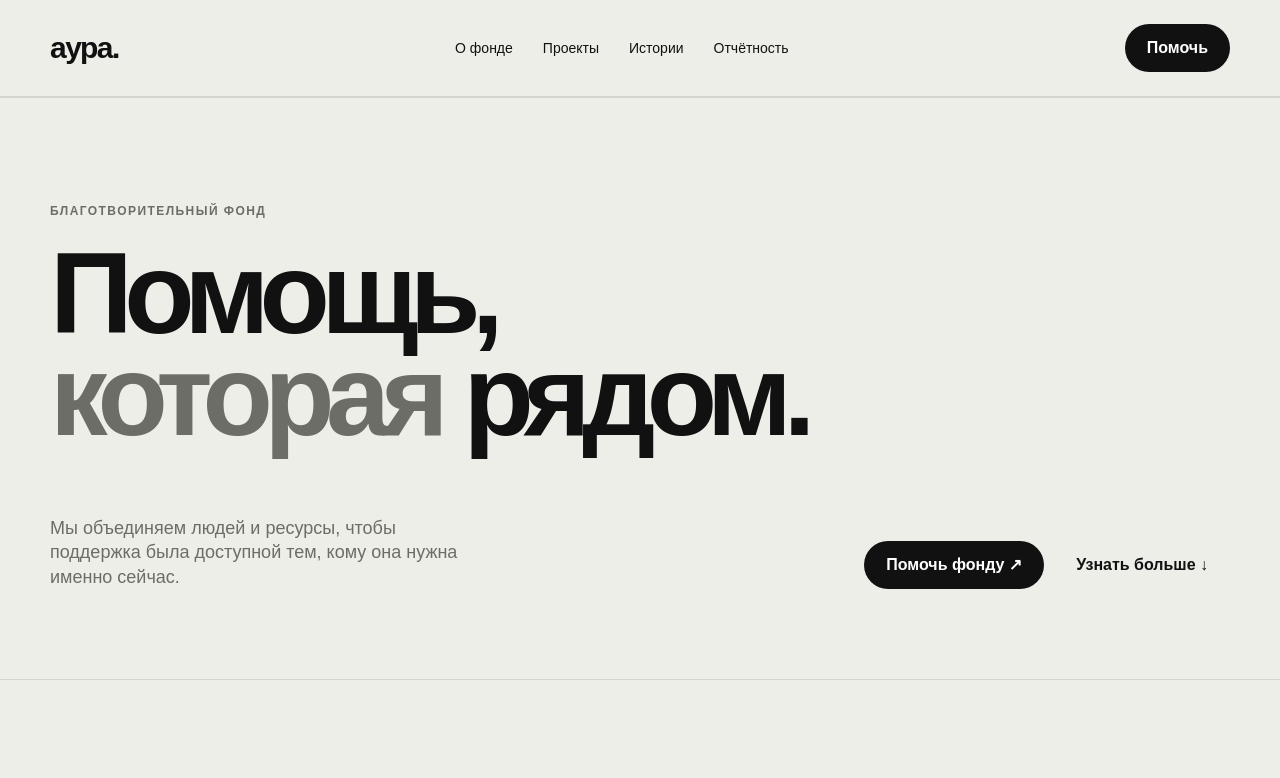
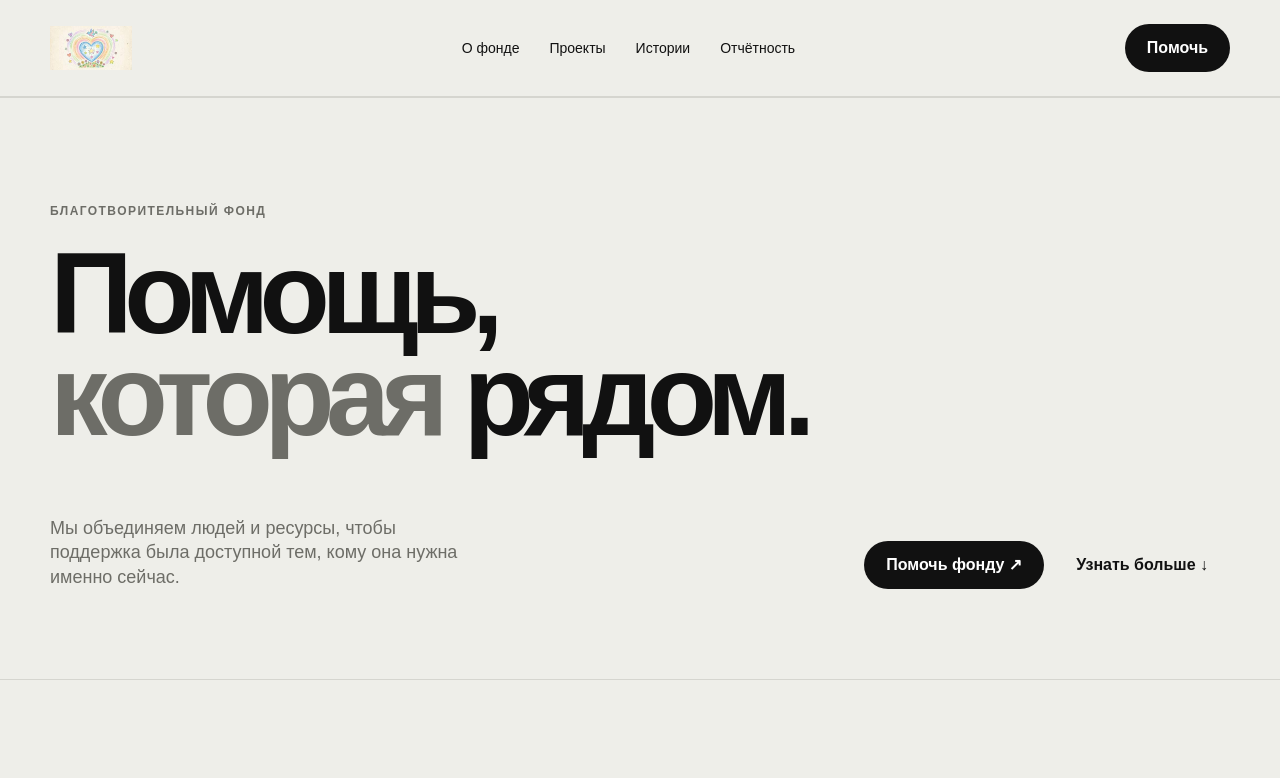
Before and after one commit to cushy-92/aura-site, a plain HTML site: page index.html in a window 1280 px wide. Shown: the top 778 px of the page. Drawn offline with Linux system fonts and the light colour scheme.

Commit message:
Add Aura logo to site

```diff
--- a/index.html
+++ b/index.html
@@ -13,7 +13,7 @@
 
 <header>
   <div class="container header-inner">
-    <a href="#" class="logo">аура.</a>
+    <a href="#" class="logo"><img src="aura-logo.jpg" alt="аура." class="logo-image"></a>
 
     <nav>
       <a href="#about">О фонде</a>
@@ -221,7 +221,7 @@
 <footer>
   <div class="container footer-inner">
     <div>
-      <div class="logo">аура.</div>
+      <div class="logo"><img src="aura-logo.jpg" alt="аура." class="logo-image"></div>
       <div class="footer-muted">Благотворительный фонд</div>
     </div>
 
--- a/styles.css
+++ b/styles.css
@@ -502,3 +502,11 @@ footer {
     align-items: flex-start;
   }
 }
+
+
+.logo-image {
+  display: block;
+  width: 82px;
+  height: auto;
+  object-fit: contain;
+}
```
Also changed, not shown: aura-logo.jpg (added).
